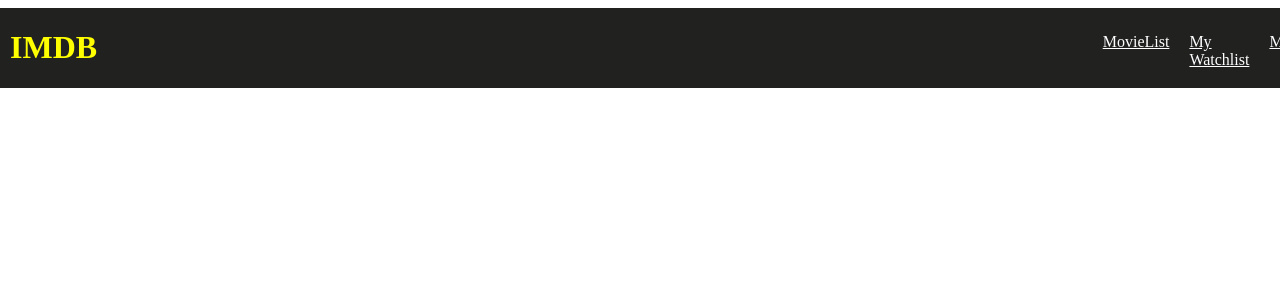
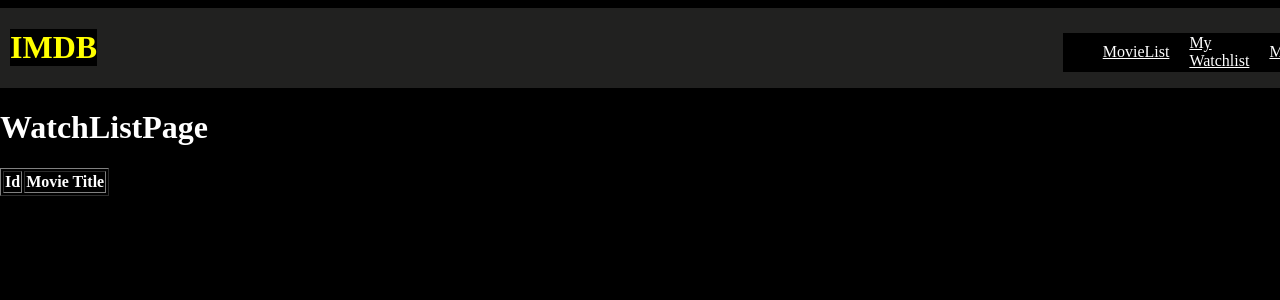
Before and after one commit to rrashmi642/IMDB-App, a React (Vite) app in the folder imdb-app/: page /watchlist in a window 1280 px wide. Shown: the top 300 px of the page. Built offline with nearby package versions, Linux system fonts and the light colour scheme.

Commit message:
Watchlist add

```diff
--- a/imdb-app/src/App.jsx
+++ b/imdb-app/src/App.jsx
@@ -2,13 +2,24 @@ import { StrictMode, useState } from "react";
 import reactLogo from "./assets/react.svg";
 import viteLogo from "/vite.svg";
 // import "./App.css";
+import Header from "./pages/header";
+import MovieListPage from "./pages/movieListPage";
+import WatchListPage from "./pages/watchListPage";
+import MovieDetailsPage from "./pages/MovieDetailsPage";
 
-// import { BrowserRouter, Routes, Route } from "react-router-dom";
-
+import { BrowserRouter, Route, Routes } from "react-router";
 function App() {
+  const [watchlist, setWatchList]=useState({});
   return (
     <StrictMode>
-
+       <BrowserRouter>
+   <Header/>
+      <Routes>
+        <Route path="/" element={<MovieListPage watchlist={watchlist} setWatchList={setWatchList}/>} />
+        <Route path="/details" element={<MovieDetailsPage/>} />
+        <Route path="/watchlist" element={<WatchListPage watchlist={watchlist}/>} />
+      </Routes>
+      </BrowserRouter>
     </StrictMode>
 
   );
--- a/imdb-app/src/components/movie.jsx
+++ b/imdb-app/src/components/movie.jsx
@@ -1,14 +1,19 @@
 // import MovieList from "./movieList";
 // import MovieListPage from "../pages/movieListPage";
 import '../pages/App.css'
+import App from '../App';
 
-const Movie = ({movie})=>{
+const Movie = ({movie, watchlist,setWatchList})=>{
+    const clickbtnhandler=()=>{
+         setWatchList({...watchlist, [movie.id]:movie})
+        // console.log("watchlist", watchlist);
+    }
     return (
         <div className="movie">
         <img src={`https://image.tmdb.org/t/p/w500${movie.poster_path}`}alt={movie.title}/>
         <div className="movie-info">
             <h3>{movie.title}</h3>
-            <button className="watchlist">+Watchlist</button>
+            <button className="watchlist" onClick={clickbtnhandler}>{watchlist[movie.id]?'-': '+'}Add Watchlist</button>
 
         </div>
 
--- a/imdb-app/src/components/movieList.jsx
+++ b/imdb-app/src/components/movieList.jsx
@@ -1,10 +1,12 @@
 import Movie from "./movie";
 import '../pages/App.css'
-const MovieList = ({movies}) =>{
+import WatchListPage from "../pages/watchListPage";
+import App from "../App";
+const MovieList = ({movies, watchlist, setWatchList}) =>{
     return(
         <div className="movie-list">
             {movies.map(movie=>{
-                return <Movie movie={movie}/>
+                return <Movie key={movie.id} movie={movie} watchlist={watchlist} setWatchList={setWatchList}/>
             })}
         </div>
     )
--- a/imdb-app/src/main.jsx
+++ b/imdb-app/src/main.jsx
@@ -2,21 +2,9 @@ import { StrictMode } from 'react'
 import { createRoot } from 'react-dom/client'
 import './index.css'
 import App from './App.jsx';
-import MovieDetailsPage from "./pages/movieDetailspage";
-import WatchListPage from "./pages/watchListPage";
-import MovieListPage from "./pages/movieListPage";
-import Header from './pages/header.jsx';
-import { BrowserRouter, Route, Routes } from "react-router";
+
 
 createRoot(document.getElementById('root')).render(
-  <StrictMode>
-   <BrowserRouter>
-   <Header/>
-      <Routes>
-        <Route path="/" element={<MovieListPage/>} />
-        <Route path="/details" element={<MovieDetailsPage/>} />
-        <Route path="/watchlist" element={<WatchListPage/>} />
-      </Routes>
-      </BrowserRouter>
-  </StrictMode>,
+  <App/>
+
 )
--- a/imdb-app/src/pages/App.css
+++ b/imdb-app/src/pages/App.css
@@ -16,6 +16,7 @@ margin-left: 10px;
   color: white;
   margin-left: 0px;
   margin-right: 0px;
+  background-color: black;
 }
 
 .nav{
@@ -24,6 +25,8 @@ margin-left: 10px;
   margin-top: 25px;
   margin-right: 0px;
   margin-left: 300px;
+  align-items: center;
+  justify-content: center;
 
 }
 
--- a/imdb-app/src/pages/header.jsx
+++ b/imdb-app/src/pages/header.jsx
@@ -4,8 +4,8 @@ const Header= () =>{
         <div className="header">
             <h1 className="logo"> IMDB</h1>
             <ul className="nav">
-                <a href=""><li>MovieList</li></a>
-               <a href=""><li>My Watchlist</li></a>
+                <a href="/"><li>MovieList</li></a>
+               <a href="/watchlist"><li>My Watchlist</li></a>
                <a href=""><li>MovieDetails</li></a>
             </ul>
         </div>
--- a/imdb-app/src/pages/movieListPage.jsx
+++ b/imdb-app/src/pages/movieListPage.jsx
@@ -1,8 +1,9 @@
 import { useEffect, useState } from "react";
 import MovieList from "../components/movieList";
 import Pagination from "./pagination";
+import WatchListPage from "./watchListPage";
 
-const MovieListPage = () => {
+const MovieListPage = ({watchlist, setWatchList}) => {
 
   const [movies, setMovies] = useState([]);
   const [totalPages, setTotalPages]=useState([])
@@ -21,7 +22,8 @@ const MovieListPage = () => {
   return (
     <div className="movielist-page">
       <h1>MovieListPage</h1>
-      <MovieList movies={movies} />
+      <MovieList movies={movies} watchlist={watchlist} setWatchList={setWatchList}
+      />
       <Pagination onPageChange={fetchMovies} totalPages={totalPages}/>
     </div>
   );
--- a/imdb-app/src/pages/watchListPage.jsx
+++ b/imdb-app/src/pages/watchListPage.jsx
@@ -1,7 +1,45 @@
-const WatchListPage=() =>{
-    return(<div>
-        <h1>WatchListPage</h1>
-        </div>
-        )
-}
+// const WatchListPage = ({ watchlist }) => {
+//   return (
+//     <div id="watchlist">
+//       <h1>WatchListPage</h1>
+//       <table border={1}>
+//         <tr>
+//           <td>Id</td>
+//           <td>Movie Title</td>
+//         </tr>
+//         {
+//         Object.values(watchlist).map(movie => (
+//           <tr>
+//             <td>{movie.id}</td>
+//             <td>{movie.title}</td>
+//           </tr>
+//         ))}
+//       </table>
+//     </div>
+//   )
+// }
+// export default WatchListPage;
+const WatchListPage = ({ watchlist }) => {
+  return (
+    <div>
+      <h1>WatchListPage</h1>
+      <table border={1}>
+        <thead>
+          <tr>
+            <th>Id</th>
+            <th>Movie Title</th>
+          </tr>
+        </thead>
+        <tbody>
+          {Object.values(watchlist).map((movie) => (
+            <tr key={movie.id}>
+              <td>{movie.id}</td>
+              <td>{movie.title}</td>
+            </tr>
+          ))}
+        </tbody>
+      </table>
+    </div>
+  );
+};
 export default WatchListPage;
```
